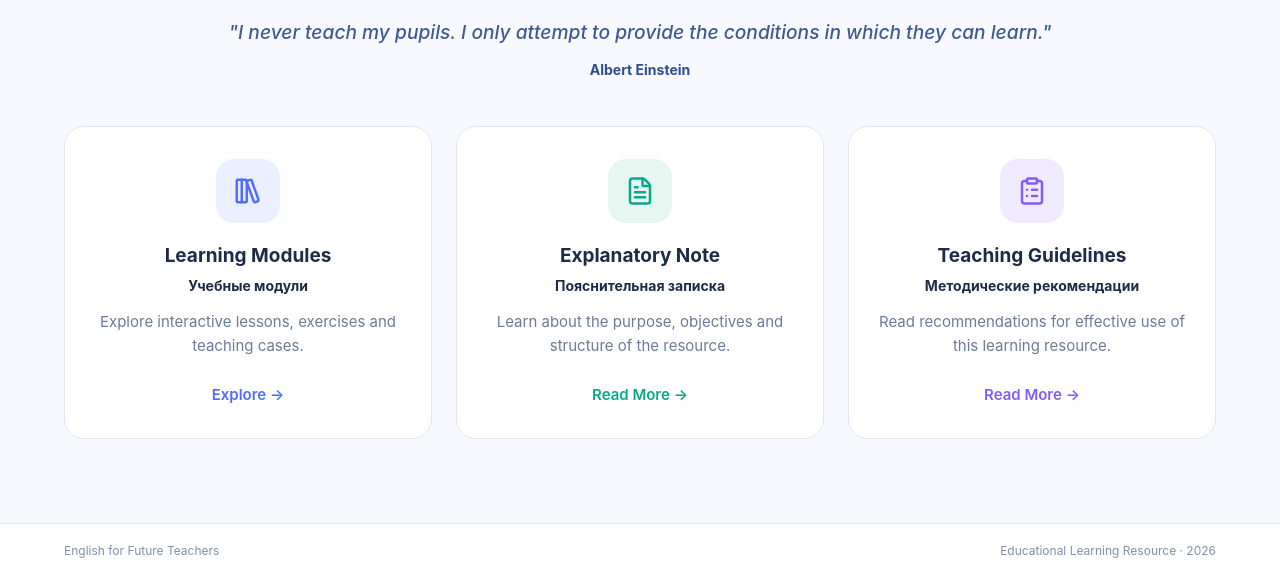
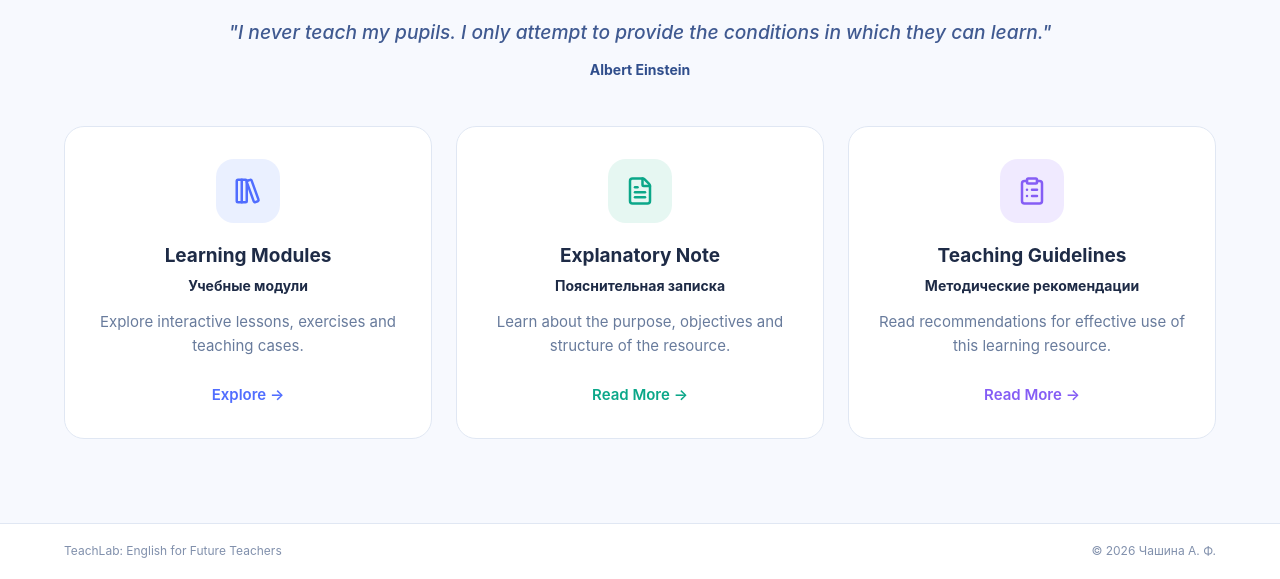
Before and after one commit to Mswork6/english-for-future-teachers, a website with bundled scripts: page index.html in a window 1280 px wide. Shown: the part 221-800 px from the top of the page. Built offline with nearby package versions, Linux system fonts and the light colour scheme.

Commit message:
fix: author v 0.23

```diff
--- a/index.html
+++ b/index.html
@@ -27,8 +27,8 @@
 <main id="app" class="container" tabindex="-1"></main>
 
 <footer class="footer">
-  <span>English for Future Teachers</span>
-  <span>Educational Learning Resource · 2026</span>
+    <span>TeachLab: English for Future Teachers</span>
+    <span>&copy; 2026 Чашина А. Ф.</span>
 </footer>
 <script>
     window.addEventListener('load', () => {
```
Also changed, not shown: 1 other file.
